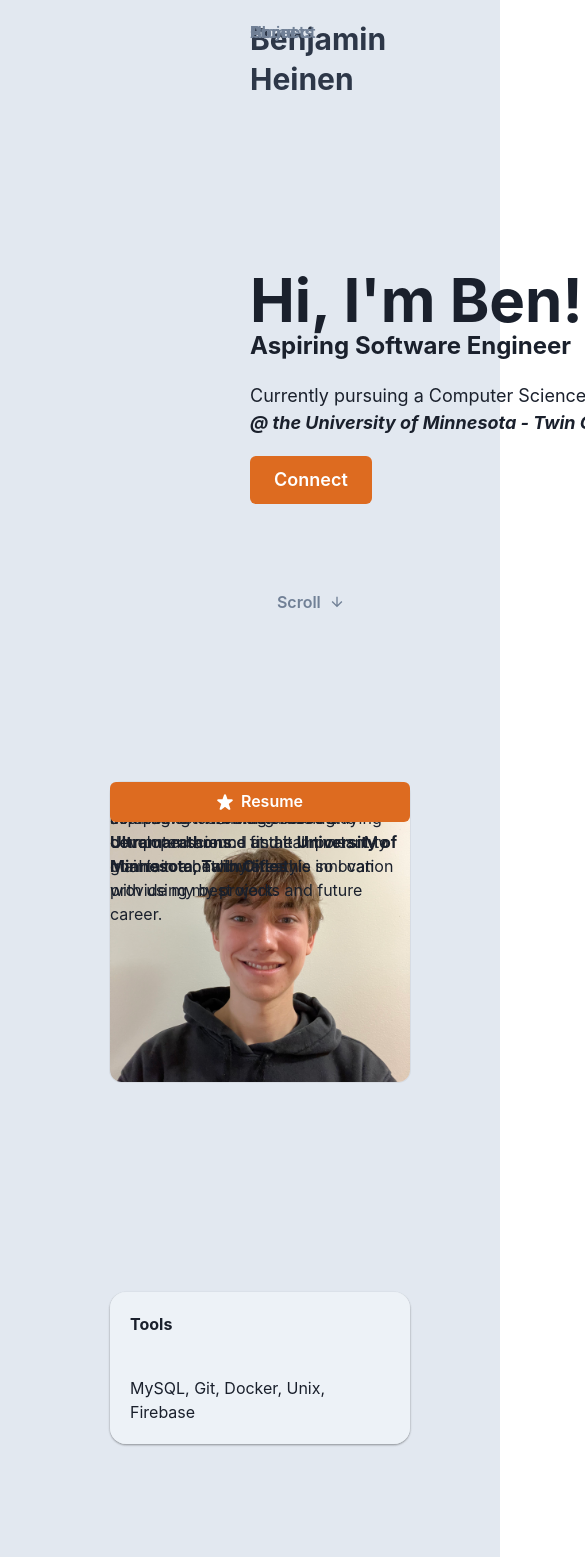
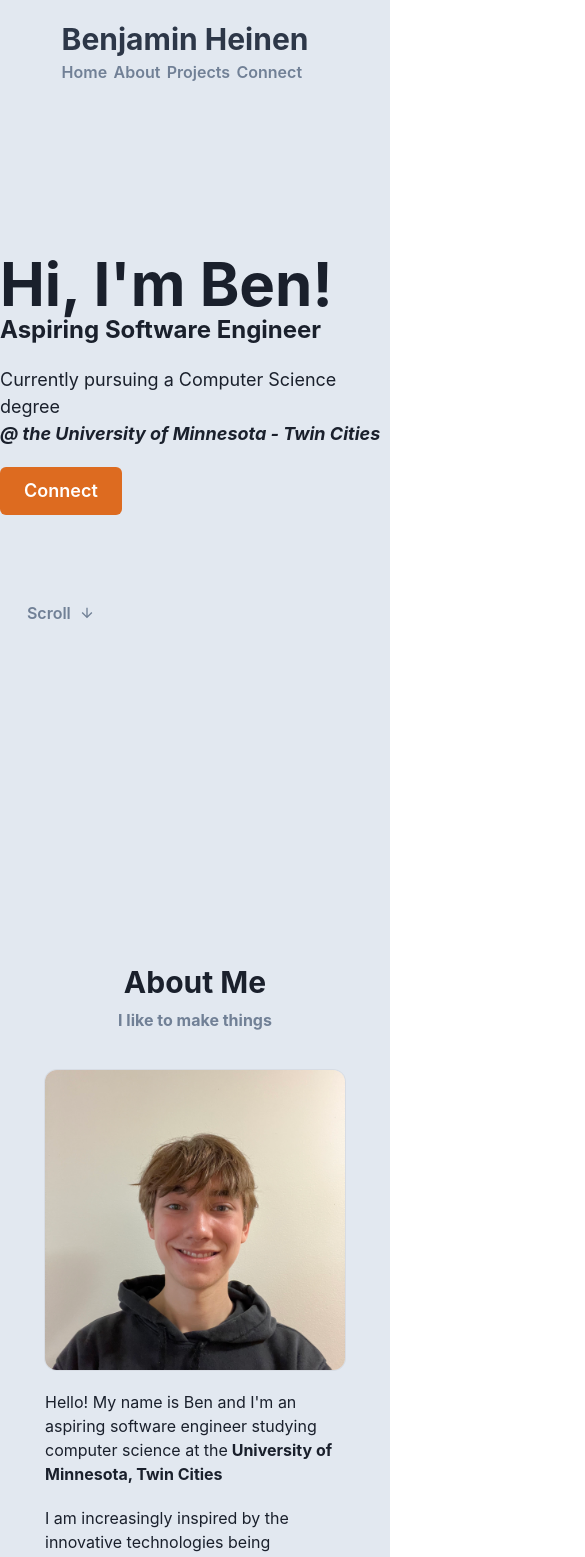
Before and after one commit to benheinen/benjamin-heinen, a React (Vite) app: page / in a window 390 px wide. Shown: the top 1557 px of the page, 585 px wide, since content can reach past the window. Built offline with nearby package versions, Linux system fonts and the light colour scheme.

Commit message:
updated responsive mobile

```diff
--- a/src/components/AboutMe.tsx
+++ b/src/components/AboutMe.tsx
@@ -12,7 +12,7 @@ import { StarIcon } from "@chakra-ui/icons";
 
 const AboutMe = forwardRef((props, ref) => {
   return (
-    <VStack alignContent={"center"} ref={ref} {...props}>
+    <VStack ref={ref} {...props}>
       <Grid
         templateAreas={{
           lg: `"heading heading"
@@ -20,12 +20,12 @@ const AboutMe = forwardRef((props, ref) => {
                 "image text2"
                 "image text3"
                 "resume text3"`,
-          sm: `"heading"
-                "image"
-                "text1"
-                "text2"
-                "text3"
-                "resume"`,
+          base: `"heading"
+          "image"
+          "text1"
+          "text2"
+          "text3"
+          "resume"`,
         }}
         gap={5}
       >
--- a/src/components/BackToTopButton.tsx
+++ b/src/components/BackToTopButton.tsx
@@ -23,7 +23,7 @@ export default function BackToTopButton() {
   };
 
   return (
-    <Box position="fixed" bottom={10} right={10}>
+    <Box position="fixed" bottom={10} right={10} zIndex={10}>
       <SlideFade in={isVisible}>
         <Button colorScheme="orange" onClick={scrollUp}>
           ^
--- a/src/components/Connect.tsx
+++ b/src/components/Connect.tsx
@@ -54,7 +54,7 @@ const Connect = forwardRef((props, ref) => {
         gridTemplateAreas={{
           lg: `"heading heading heading"
                   "linkedin email github"`,
-          sm: `"heading"
+          base: `"heading"
                  "linkedin"
                  "email"
                  "github"`,
--- a/src/components/Navbar.tsx
+++ b/src/components/Navbar.tsx
@@ -41,9 +41,7 @@ export default function Navbar() {
     <Flex
       bgColor={navbar ? "white" : "gray.200"}
       as="nav"
-      paddingInline={250}
       paddingBlock={5}
-      alignItems={"center"}
       boxShadow={navbar ? "lg" : "none"}
       pos={"sticky"}
       top={0}
@@ -53,9 +51,11 @@ export default function Navbar() {
         templateAreas={{
           lg: `"icon header header header header "
                   "icon home about proj contact"`,
-          sm: `"header header header header"
+          base: `"header header header header"
           "home about proj contact"`,
         }}
+        justifyContent={{ base: "center" }}
+        w={{ base: "100vh" }}
       >
         <GridItem area="icon" mr={5}>
           <Image
@@ -109,22 +109,14 @@ export default function Navbar() {
         </GridItem>
       </Grid>
       <Spacer></Spacer>
-      <HStack spacing={5} mr={5}>
-        <Link
-          href="https://github.com/benheinen"
-          isExternal
-          display={{ base: "none", lg: "block" }}
-        >
+      <HStack spacing={5} mr={5} display={{ base: "none", lg: "flex" }}>
+        <Link href="https://github.com/benheinen" isExternal>
           <HStack>
             <Image boxSize={4} src="/github.png" />
             <Text>/benheinen</Text>
           </HStack>
         </Link>
-        <Link
-          href="https://www.linkedin.com/in/ben-heinen/"
-          isExternal
-          display={{ base: "none", lg: "block" }}
-        >
+        <Link href="https://www.linkedin.com/in/ben-heinen/" isExternal>
           <HStack>
             <Image boxSize={4} src="/linkedin.png" />
             <Text>/in/ben-heinen</Text>
--- a/src/components/Projects.tsx
+++ b/src/components/Projects.tsx
@@ -54,13 +54,13 @@ const Projects = forwardRef((props, ref) => {
     <VStack ref={ref} {...props}>
       <Grid
         templateAreas={{
-          sm: `"heading"
+          lg: `"heading heading"
+          "card1 card2"
+          "card3 card2"`,
+          base: `"heading"
         "card1"
         "card2"
         "card3"`,
-          lg: `"heading heading"
-        "card1 card2"
-        "card3 card2"`,
         }}
         gap={5}
       >
--- a/src/components/TechnicalSkills.tsx
+++ b/src/components/TechnicalSkills.tsx
@@ -30,7 +30,7 @@ const Skills = forwardRef((props, ref) => {
         gridTemplateAreas={{
           lg: `"heading heading heading"
         "card1 card2 card3"`,
-          sm: `"heading"
+          base: `"heading"
         "card1"
         "card2"
         "card3"`,
--- a/src/pages/Home.tsx
+++ b/src/pages/Home.tsx
@@ -33,17 +33,18 @@ export default function Home() {
   };
 
   return (
-    <Box bg="gray.200" paddingInline={250}>
+    <Box bg="gray.200">
       <BackToTopButton></BackToTopButton>
+      <VStack gap={190} paddingBottom={125}>
         <Grid
           paddingBlock={150}
           templateAreas={{
-          lg: `"greeting image"`,
-          sm: `"greeting"
-        "image"`,
+            lg: `"greeting"`,
+            sm: `"greeting"`,
+            xs: `"greeting"`,
           }}
         >
-        <GridItem id={"greeting"} area={"greeting"} w={500}>
+          <GridItem id={"greeting"} area={"greeting"} w={"100%"}>
             <Heading size={"4xl"}>Hi, I'm Ben!</Heading>
             <Heading size={"lg"}>Aspiring Software Engineer</Heading>
             <Text marginBlock={5} fontSize={"lg"}>
@@ -72,9 +73,7 @@ export default function Home() {
               </VStack>
             </HStack>
           </GridItem>
-        <GridItem area="image"></GridItem>
         </Grid>
-      <VStack gap={190} paddingBottom={125}>
         <AboutMe id={"about-me"} ref={aboutMeRef} />
         <TechnicalSkills id={"skills"} ref={technicalSkillsRef} />
         <Projects id={"projects"} ref={projectsRef} />
```
Lines whose indentation alone changed are shown as unchanged.
